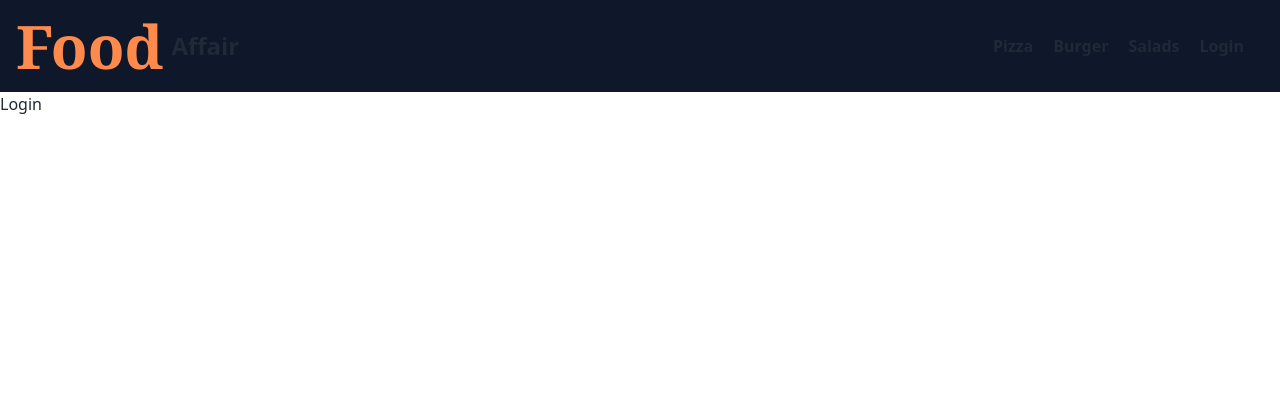
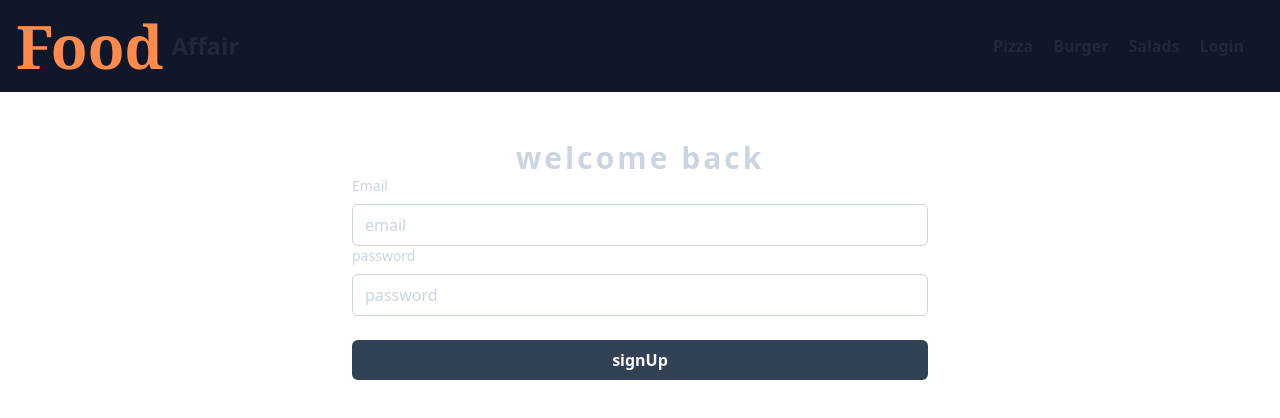
Before and after one commit to sakibhasan-24/food-delivery-app, a React (Vite) app: page /login in a window 1280 px wide. Shown: the top 418 px of the page. Built offline with nearby package versions, Linux system fonts and the light colour scheme.

Commit message:
user login

```diff
--- a/src/hooks/useAuth.js
+++ b/src/hooks/useAuth.js
@@ -5,6 +5,7 @@ export default function useAuth() {
   const axiosPublic = useApiCall();
   const [userLoading, setUserLoading] = useState(false);
   const userSignUp = async (userInfo) => {
+    setUserLoading(true);
     try {
       const res = await axiosPublic.post("/api/user/signup", userInfo);
       console.log(res);
@@ -16,5 +17,18 @@ export default function useAuth() {
     }
   };
 
-  return { userSignUp, userLoading };
+  const userLogIn = async (userInfo) => {
+    setUserLoading(true);
+    try {
+      const res = await axiosPublic.post("/api/user/login", userInfo);
+      console.log(res);
+      return res.data;
+    } catch (error) {
+      console.log(error);
+    } finally {
+      setUserLoading(false);
+    }
+  };
+
+  return { userSignUp, userLogIn, userLoading };
 }
--- a/src/pages/registration/Login.jsx
+++ b/src/pages/registration/Login.jsx
@@ -1,5 +1,75 @@
-import React from "react";
+import React, { useEffect, useState } from "react";
+import Swal from "sweetalert2/dist/sweetalert2.js";
 
+import useAuth from "../../hooks/useAuth";
 export default function Login() {
-  return <div>Login</div>;
+  const { userLoading, userLogIn } = useAuth();
+  const [formData, setFormData] = useState({});
+
+  const handleFormSubmit = async (e) => {
+    e.preventDefault();
+    // console.log(formData);
+    const res = await userLogIn(formData);
+    console.log(res);
+  };
+  //   console.log(formData);
+  return (
+    <div className="w-full sm:max-w-2xl mx-auto p-6 sm:p-12">
+      <h1 className="font-semibold text-3xl text-slate-300 tracking-widest text-center">
+        welcome back
+      </h1>
+      <div>
+        <form onSubmit={handleFormSubmit}>
+          <div>
+            <label
+              htmlFor="email"
+              className="block text-sm font-medium text-slate-300"
+            >
+              Email
+            </label>
+            <div className="mt-1">
+              <input
+                placeholder="email"
+                required
+                type="email"
+                id="email"
+                // onChange={handleInputChange}
+                onChange={(e) =>
+                  setFormData({ ...formData, email: e.target.value })
+                }
+                className="w-full mt-1 px-3 py-2 placeholder-slate-300 border border-slate-300 rounded-md focus:outline-none focus:ring focus:ring-indigo-100 focus:border-indigo-300"
+              />
+            </div>
+          </div>
+          <div>
+            <label
+              htmlFor="password"
+              className="block text-sm font-medium text-slate-300"
+            >
+              password
+            </label>
+            <div className="mt-1">
+              <input
+                placeholder="password"
+                required
+                type="password"
+                id="password"
+                onChange={(e) =>
+                  setFormData({ ...formData, password: e.target.value })
+                }
+                // onChange={handleInputChange}
+                className="w-full mt-1 px-3 py-2 placeholder-slate-300 border border-slate-300 rounded-md focus:outline-none focus:ring focus:ring-indigo-100 focus:border-indigo-300"
+              />
+            </div>
+          </div>
+
+          <input
+            type="submit"
+            value={"signUp"}
+            className="w-full my-6 bg-slate-700 rounded-md px-4 py-2 font-bold text-slate-50  hover:bg-slate-600 cursor-pointer"
+          />
+        </form>
+      </div>
+    </div>
+  );
 }
--- a/src/pages/registration/SignUp.jsx
+++ b/src/pages/registration/SignUp.jsx
@@ -1,6 +1,6 @@
 import React, { useEffect, useState } from "react";
 import Swal from "sweetalert2/dist/sweetalert2.js";
-import "sweetalert2/src/sweetalert2.scss";
+
 import {
   getStorage,
   ref,
```
